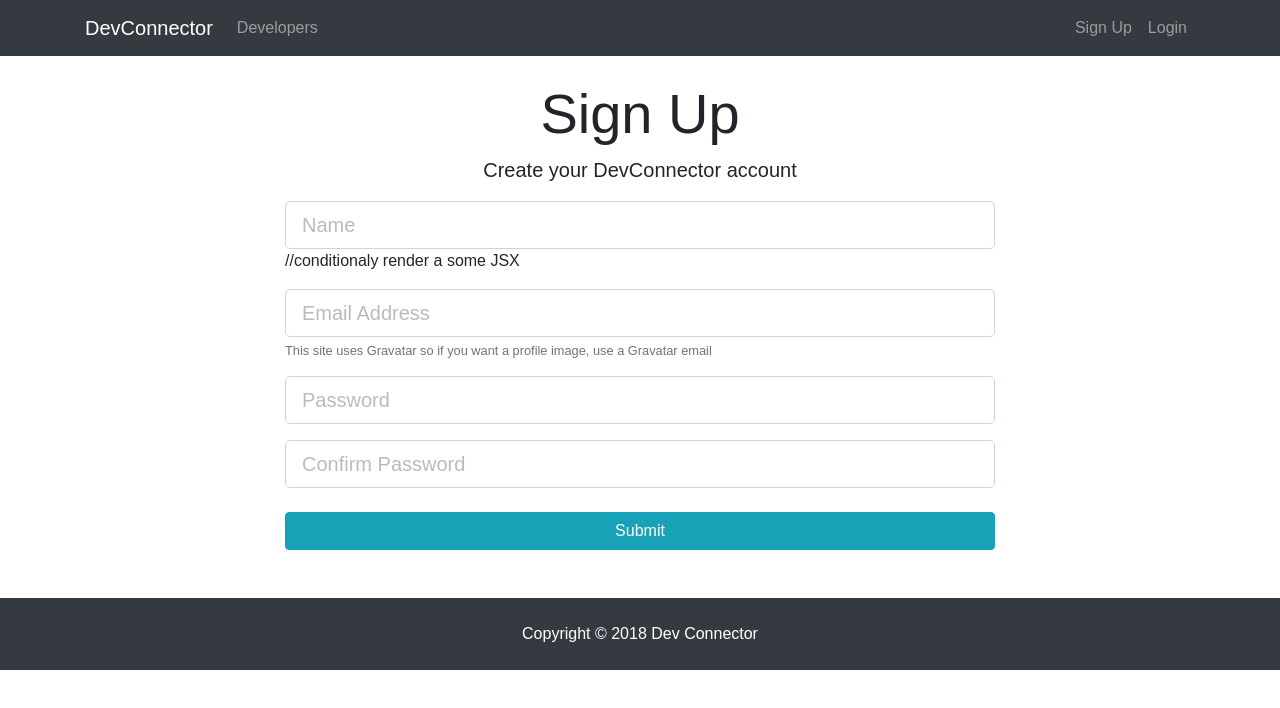
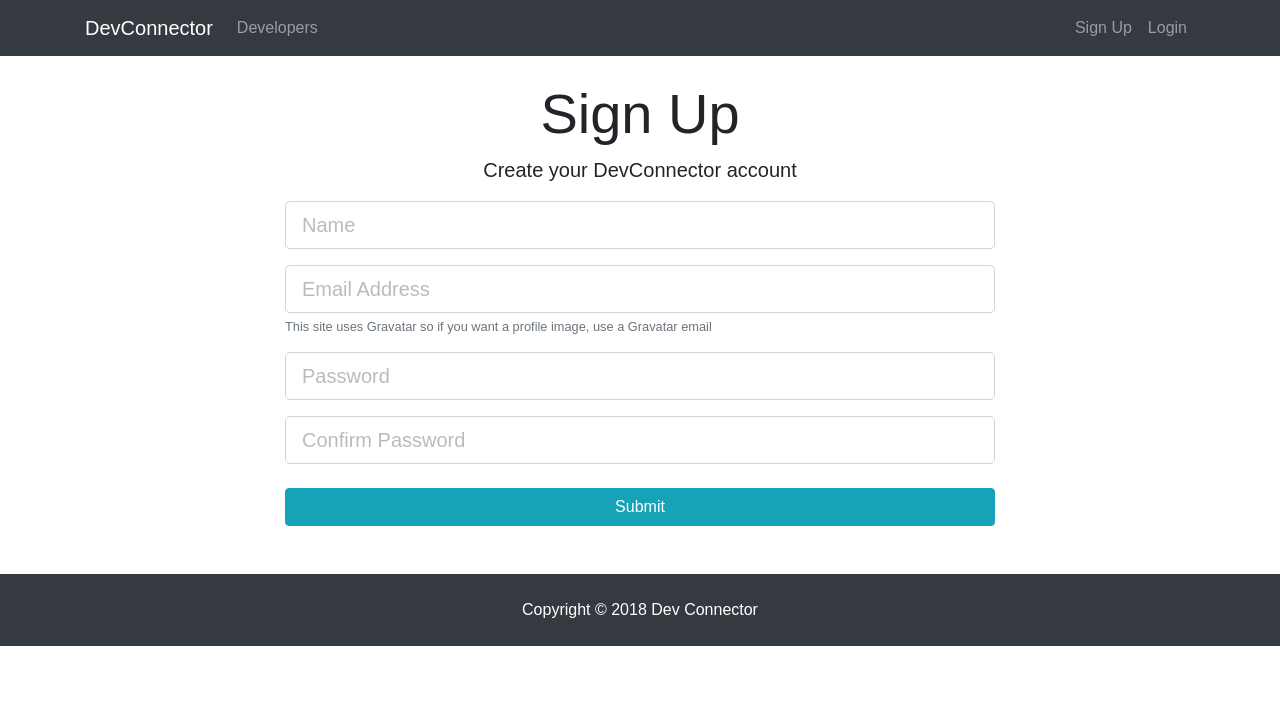
Before and after one commit to 1281alexdeo/devconnector, a React (Create React App) app in the folder client/: page /register in a window 1280 px wide. Shown: the top 708 px of the page. Built offline with nearby package versions, Linux system fonts and the light colour scheme.

Commit message:
additional changes minor

```diff
--- a/client/src/components/auth/Register.js
+++ b/client/src/components/auth/Register.js
@@ -45,7 +45,7 @@
               <p className="lead text-center">
                 Create your DevConnector account
               </p>
-              <form onSubmit={this.Submit.bind(this)}>
+              <form noValidate onSubmit={this.Submit.bind(this)}>
                 <div className="form-group">
                   <input
                     type="text"
@@ -58,8 +58,7 @@
                     value={this.state.name}
                     onChange={this.onInputChangeHandler.bind(this)}
                   />
-                  //conditionaly render a some JSX
-                  {errors.name ? (
+                  {errors.name ? ( //conditionaly render a some JSX
                     <div className="invalid-feedback">{errors.name} </div> //iferror.name exists then render this div
                   ) : (
                     //else
@@ -77,10 +76,8 @@
                     value={this.state.email}
                     onChange={this.onInputChangeHandler.bind(this)}
                   />
-                  {errors.email ? (
+                  {errors.email && (
                     <div className="invalid-feedback">{errors.email} </div>
-                  ) : (
-                    <div> </div>
                   )}
                   <small className="form-text text-muted">
                     This site uses Gravatar so if you want a profile image, use
```
